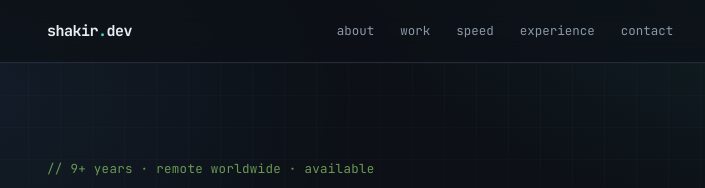
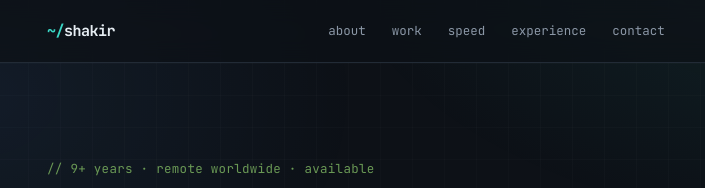
Before and after one commit to zaman-shakir/zaman-shakir.github.io, a website: page index.html in a window 1280 px wide. Shown: the top 188 px of the page, 131-836 px from the left. Drawn offline with Linux system fonts and the light colour scheme.

Commit message:
fix: logo/footer brand to ~/shakir (no fake shakir.dev domain)
Co-Authored-By: Claude Opus 4.8 (1M context) <noreply@anthropic.com>

```diff
--- a/index.html
+++ b/index.html
@@ -227,7 +227,7 @@
 
 <nav>
   <div class="wrap">
-    <a href="#" class="logo">shakir<span class="br">.</span>dev</a>
+    <a href="#" class="logo"><span class="br">~/</span>shakir</a>
     <div class="navlinks">
       <a href="#about">about</a>
       <a href="#work">work</a>
@@ -436,7 +436,7 @@
 </section>
 
 <footer>
-  <div class="wrap">shakir<span class="br">.</span>dev · <span id="snHint">steer the snake 🐍</span></div>
+  <div class="wrap"><span class="br">~/</span>shakir · <span id="snHint">steer the snake 🐍</span></div>
 </footer>
 
 <div id="toast">✓ Free WordPress site audit unlocked — email me to claim it.</div>
```
Also changed, not shown: wp-engineer.html (+2 -2 lines).
